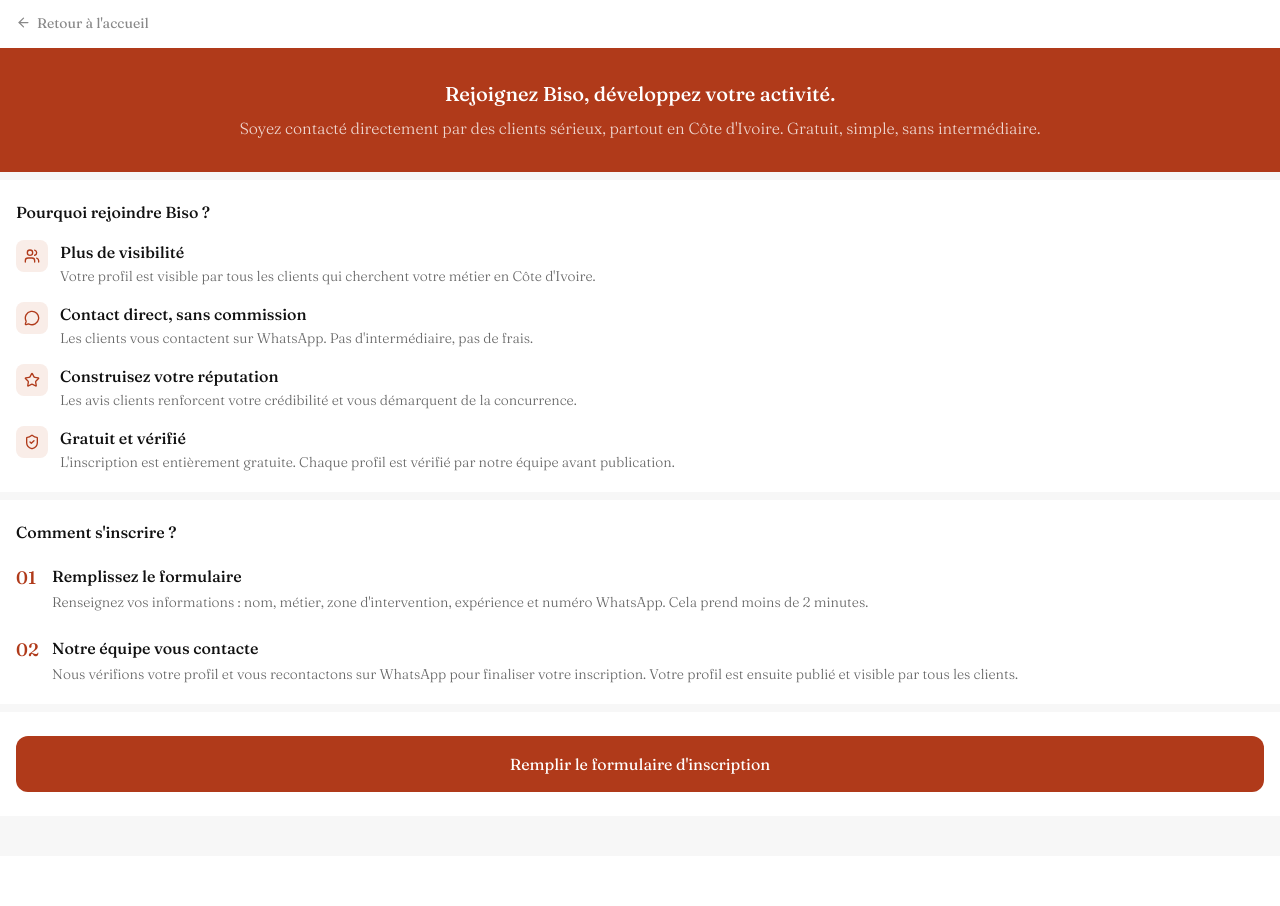
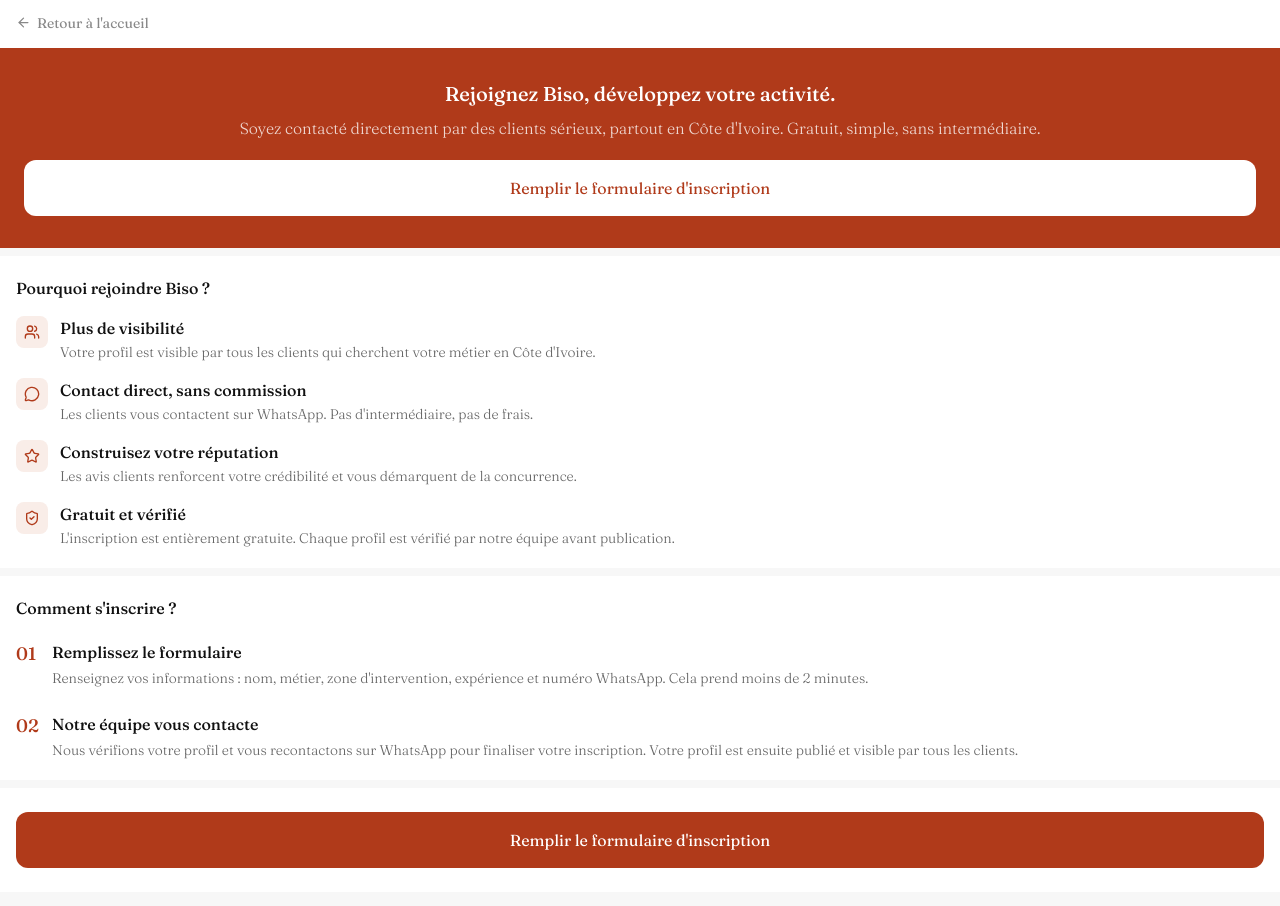
Before and after one commit to 1432boble/artisan-marketplace, a Next.js app: page /artisan in a window 1280 px wide. Shown: the top 906 px of the page. Before the commit the page ends 856 px from the top, so only its background shows below. Built offline with nearby package versions, Linux system fonts and the light colour scheme.

Commit message:
feat: add hero CTA button on /artisan page (white variant)

```diff
--- a/app/artisan/page.tsx
+++ b/app/artisan/page.tsx
@@ -58,6 +58,13 @@
           Soyez contacté directement par des clients sérieux, partout en Côte
           d'Ivoire. Gratuit, simple, sans intermédiaire.
         </p>
+        <a
+          href="https://forms.gle/HrweW6rg45NZQvtEA"
+          target="_blank"
+          className="mt-5 block w-full rounded-xl bg-white py-4 text-center font-[400] text-brand"
+        >
+          Remplir le formulaire d'inscription
+        </a>
       </div>
 
       {/* Benefits */}
```
